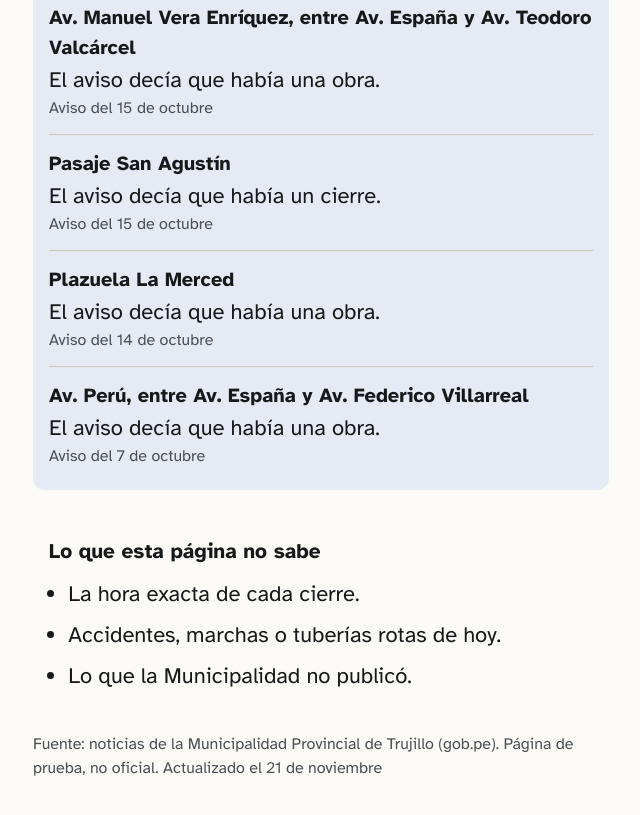
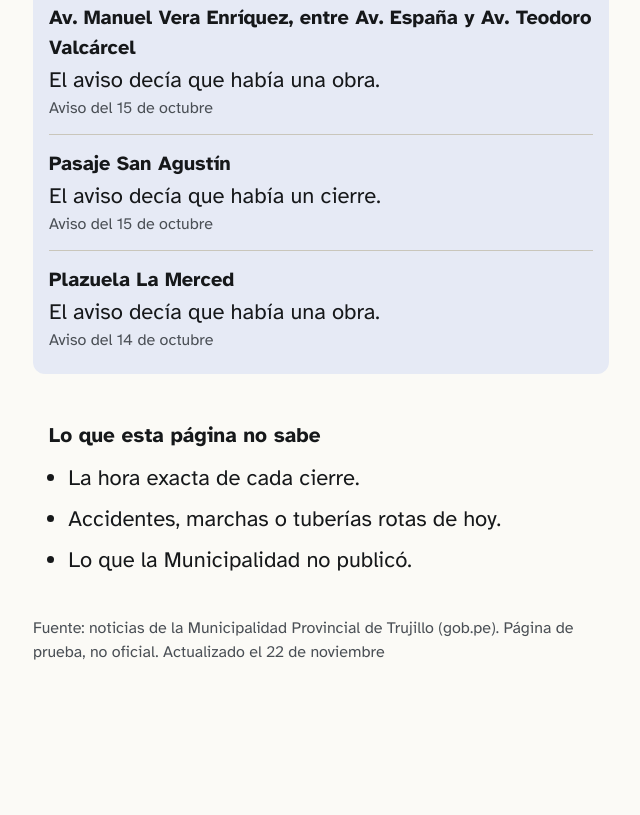
Before and after one commit to gumorenos/trujillo-hoy, a plain HTML site: page index.html in a window 1280 px wide. Shown: the part 885-1700 px from the top of the page, without its empty margins (319-959 px from the left). After the commit the page ends 1597 px from the top, so only its background shows below. Drawn offline with Linux system fonts and the light colour scheme.

Commit message:
boletin: 2026-11-22

```diff
--- a/index.html
+++ b/index.html
@@ -65,7 +65,7 @@ a:focus-visible { outline: 3px solid var(--fg); outline-offset: 3px; }
 <main>
   <header>
     <h1>Trujillo hoy</h1>
-    <p class="fecha">Información de la Municipalidad al sábado 21 de noviembre</p>
+    <p class="fecha">Información de la Municipalidad al domingo 22 de noviembre</p>
   </header>
 
   <div class="aviso">
@@ -89,7 +89,6 @@ a:focus-visible { outline: 3px solid var(--fg); outline-offset: 3px; }
       <li><b>Av. Manuel Vera Enríquez, entre Av. España y Av. Teodoro Valcárcel</b><span>El aviso decía que había una obra.</span><span class="visto">Aviso del 15 de octubre</span></li>
       <li><b>Pasaje San Agustín</b><span>El aviso decía que había un cierre.</span><span class="visto">Aviso del 15 de octubre</span></li>
       <li><b>Plazuela La Merced</b><span>El aviso decía que había una obra.</span><span class="visto">Aviso del 14 de octubre</span></li>
-      <li><b>Av. Perú, entre Av. España y Av. Federico Villarreal</b><span>El aviso decía que había una obra.</span><span class="visto">Aviso del 7 de octubre</span></li>
     </ul>
   </section>
   <section class="fuera" aria-labelledby="t-fuera">
@@ -101,5 +100,5 @@ a:focus-visible { outline: 3px solid var(--fg); outline-offset: 3px; }
     </ul>
   </section>
 
-  <footer>Fuente: noticias de la Municipalidad Provincial de Trujillo (gob.pe). Página de prueba, no oficial. Actualizado el 21 de noviembre</footer>
+  <footer>Fuente: noticias de la Municipalidad Provincial de Trujillo (gob.pe). Página de prueba, no oficial. Actualizado el 22 de noviembre</footer>
 </main>
```
